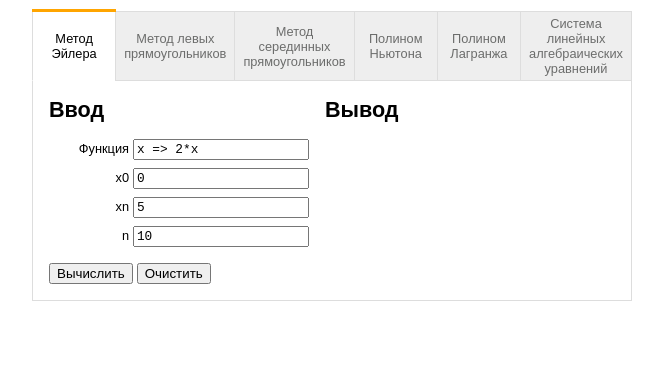
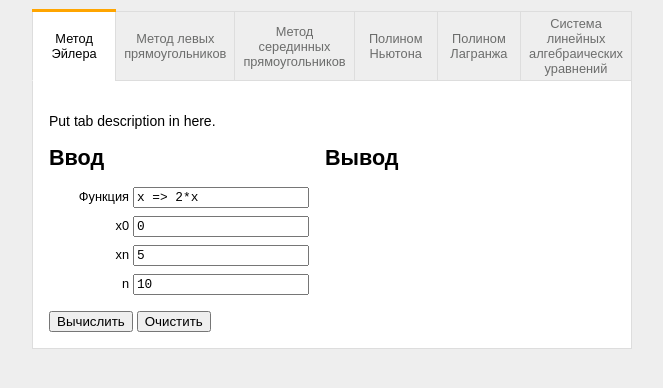
Before and after one commit to gpont/tusur-compmath, a website built with webpack: page src/index.html in a window 1280 px wide. Shown: the whole page, without its empty margins (308-971 px from the left). Built offline with nearby package versions, Linux system fonts and the light colour scheme.

Commit message:
small refactor

```diff
--- a/src/css/style.css
+++ b/src/css/style.css
@@ -1,4 +1,6 @@
 body {
+    background-color: #eeeeee;
+
     font-family: Arial, serif;
     font-size: 14px;
 }
@@ -73,7 +75,6 @@ ul.tabs li {
     border-top: 1px solid #ddd;
     border-bottom: 1px solid #ddd;
     border-left: 1px solid #ddd;
-    background-color: #eeeeee;
 
     color: #6c6d6c;
     font-size: 0.8rem;
@@ -112,7 +113,11 @@ ul.tabs li.active:before {
     background: #fff;
 }
 
-.tab-content {
+.tab-container .description {
+    padding: 1rem 0;
+}
+
+.tab-content .calc {
     display: flex;
 }
 
--- a/src/index.html
+++ b/src/index.html
@@ -19,6 +19,9 @@
     </ul>
     <div class="tab-container">
         <div id="euler" class="tab-content active">
+            <div class="description">Put tab description in here.</div>
+
+            <div class="calc">
                 <form>
                     <div class="column-label">Ввод</div>
                     <div class="input-line">
@@ -45,6 +48,7 @@
                 <div class="output">
                     <div class="column-label">Вывод</div>
                     <pre></pre>
+                </div>
             </div>
         </div>
 
```
Also changed, not shown: 1 other file. Lines whose indentation alone changed are shown as unchanged.
